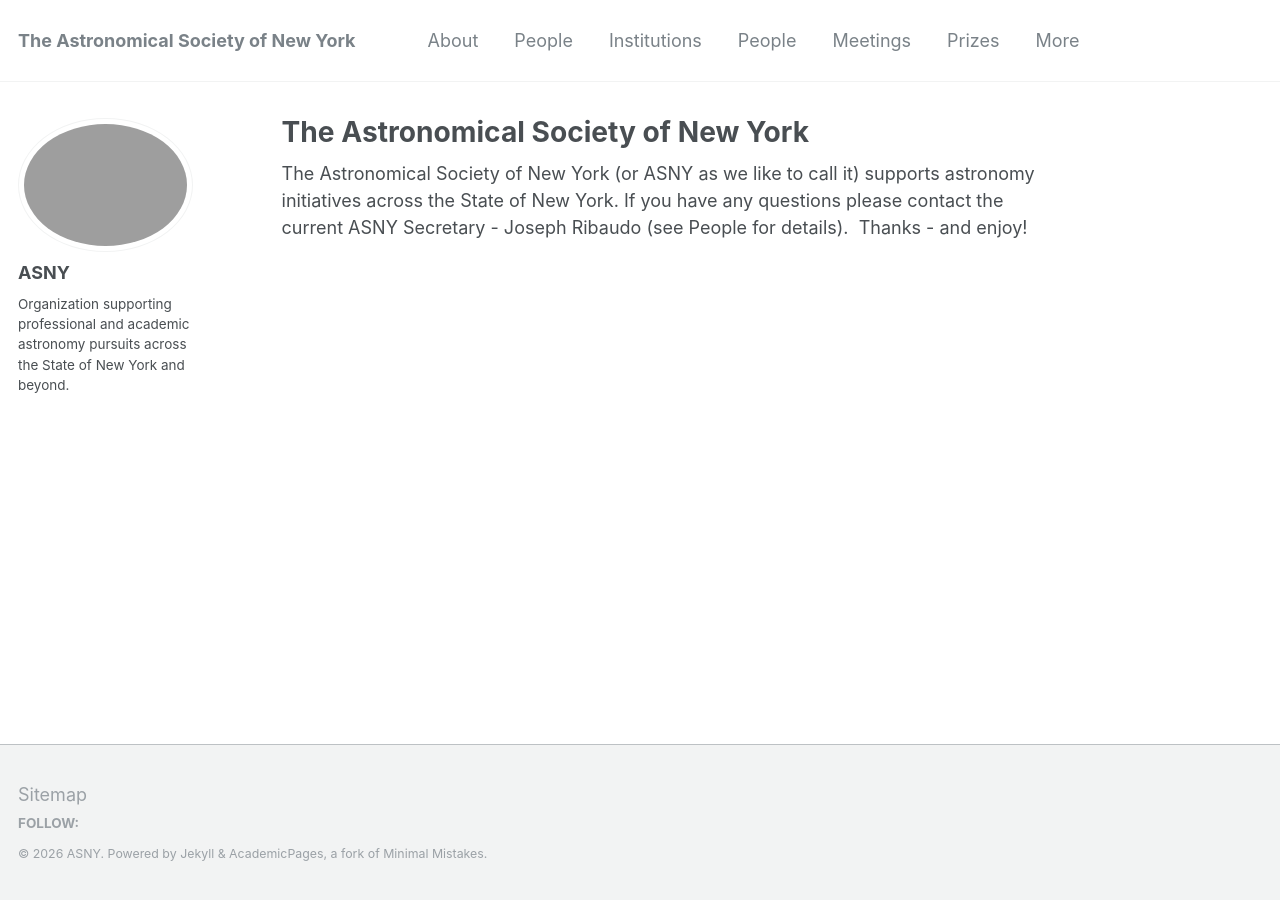
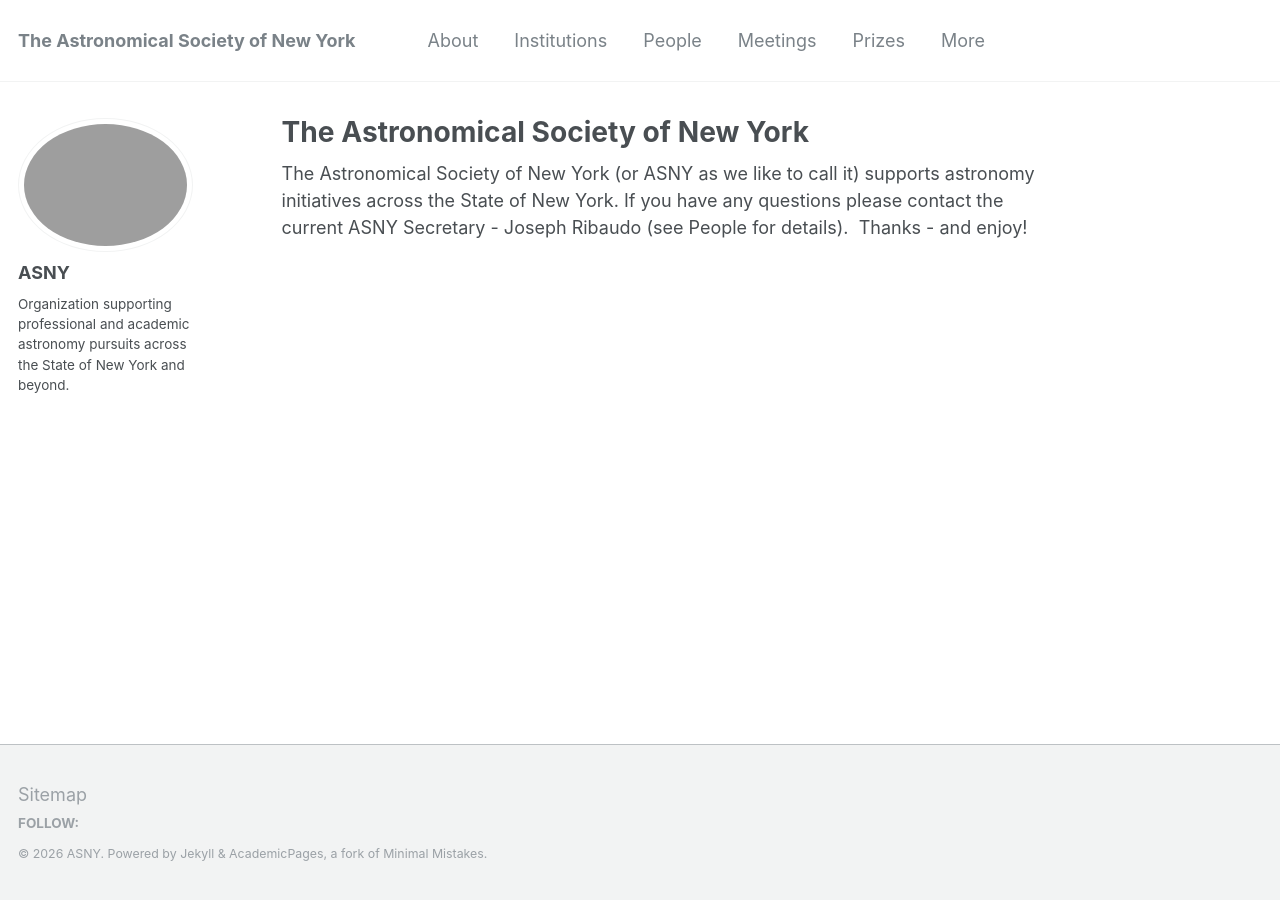
Before and after one commit to AstroNewYork/AstroNewYork.github.io, a Jekyll site: the page built from _pages/home.md, in a window 1280 px wide. Built offline with Jekyll 4.4.1, drawn with Linux system fonts in a browser that asks for light colours.

Commit message:
Update navigation.yml

```diff
--- a/_data/navigation.yml
+++ b/_data/navigation.yml
@@ -2,9 +2,6 @@
 main:
   - title: "About"
     url: /about/
-
-  - title: "People"
-    url: /people/
 
   - title: "Institutions"
     url: /institutions/
```
